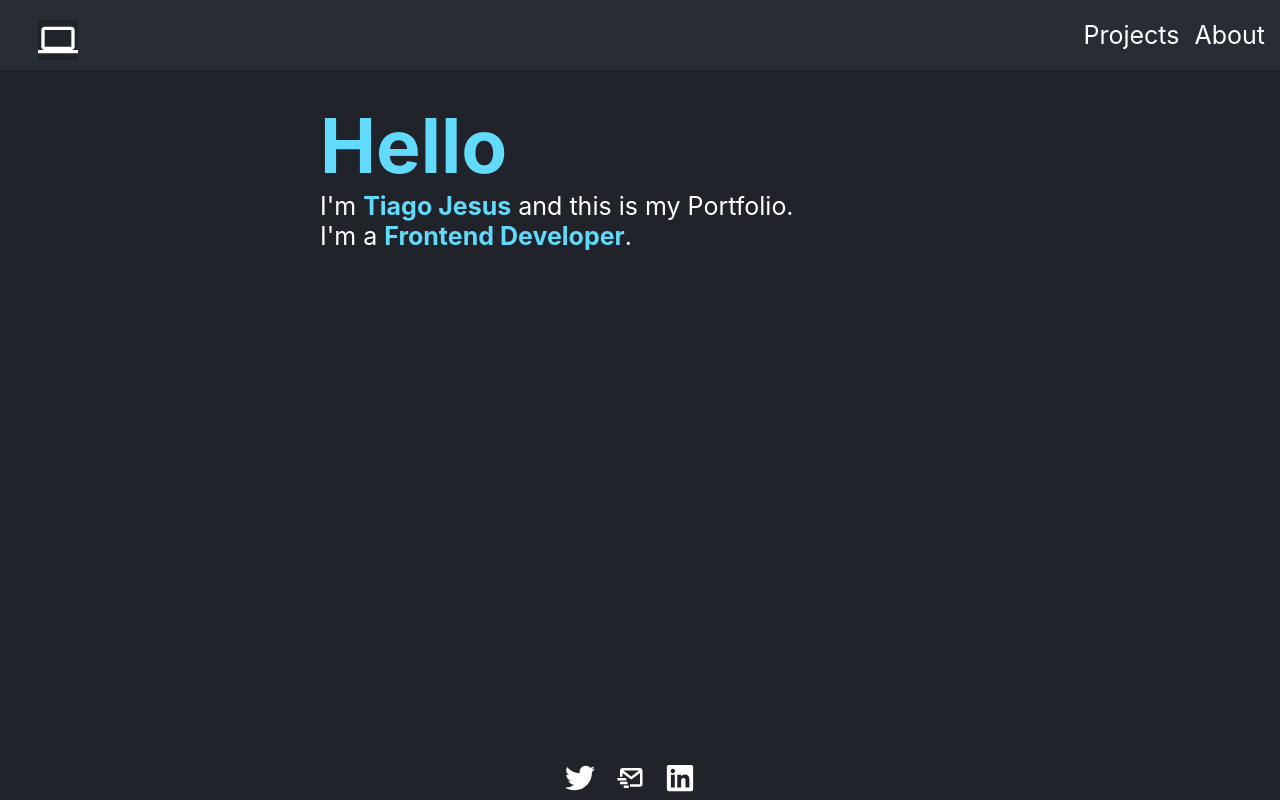
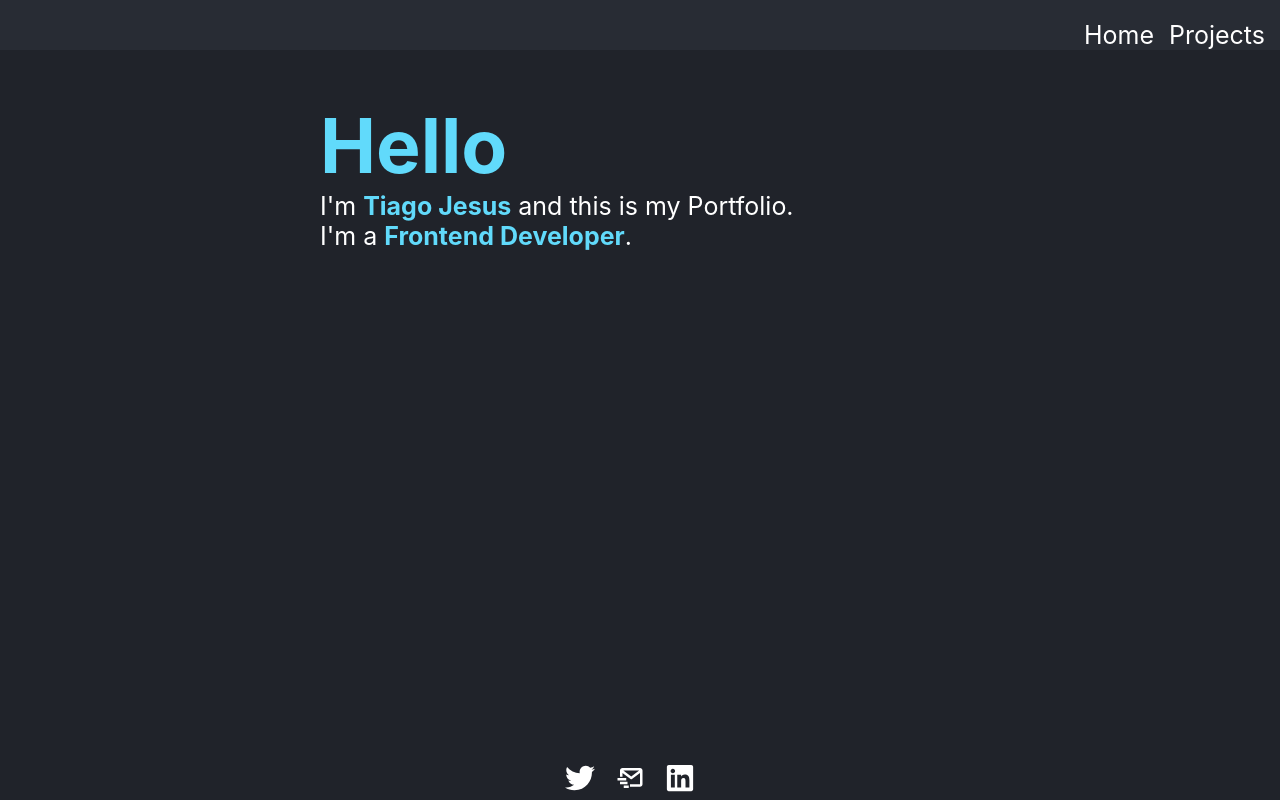
Before and after one commit to tiagojosejesus/personal-portfolio, a React (Create React App) app: page / in a window 1280 px wide. Built offline with nearby package versions, Linux system fonts and the light colour scheme.

Commit message:
Commented future features

```diff
--- a/src/App.js
+++ b/src/App.js
@@ -1,38 +1,42 @@
 import "./App.css";
 import React from "react";
 import { Route, BrowserRouter as Router, Switch, Link } from "react-router-dom";
-import { MdComputer } from "react-icons/md";
+// import { MdComputer } from "react-icons/md";
 import Home from "./Components/Home";
-import About from "./Components/About";
+// import About from "./Components/About";
 import Projects from "./Components/Projects";
 // import Contact from "./Components/Contact";
 import Footer from "./Components/Footer";
 
 function App() {
   return (
-    <div>
+    <div className="App">
       <Router>
         <div className="NavBar">
-          <div key="Home" className="NavBar-link_Home">
-            <Link to="/">
-              <MdComputer />
-            </Link>
+          <div key="Home" className="NavBar-link">
+            <Link to="/">Home</Link>
           </div>
           <div key="Projects" className="NavBar-link">
             <Link to="/Projects">Projects</Link>
           </div>
-          <div key="About" className="NavBar-link">
+          {/* <div key="About" className="NavBar-link">
             <Link to="/About">About</Link>
-          </div>
+          </div> */}
           {/* <div key="Contact" className="NavBar-link">
             <Link to="/Contacts">Contacts</Link>
           </div> */}
         </div>
         <Switch>
-          <Route path="/Projects" component={Projects} />
-          <Route path="/About" component={About} />
+          <Route path="/Projects">
+            <Projects />
+          </Route>
+          {/* <Route path="/About">
+            <About />
+          </Route> */}
           {/* <Route path="/Contacts" component={Contact} /> */}
-          <Route path="/" component={Home} />
+          <Route path="/">
+            <Home />
+          </Route>
         </Switch>
       </Router>
       <Footer />
```
